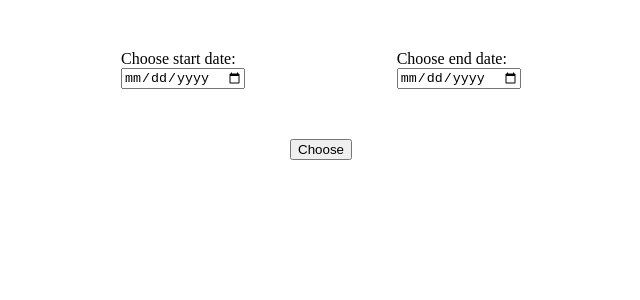
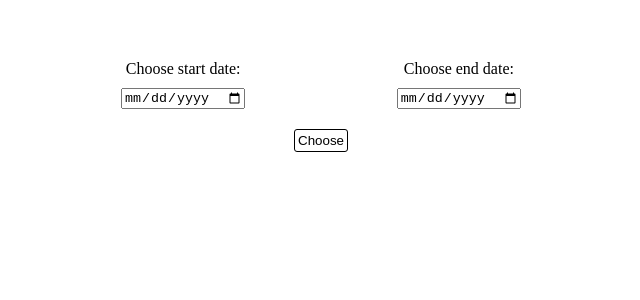
Before and after one commit to daria-ch/calendar, a React (Create React App) app: page / in a window 1280 px wide. Shown: the top 300 px of the page, without its empty margins (319-959 px from the left). Built offline with nearby package versions, Linux system fonts and the light colour scheme.

Commit message:
created Planner and DatePicker

```diff
--- a/src/App.css
+++ b/src/App.css
@@ -2,13 +2,6 @@
     text-align: center;
 }
 
-.planner {
-    display: flex;
-    margin: 50px auto;
-    max-width: 400px;
-    justify-content: space-between;
-    text-align: left;
-}
 
 
 @media (prefers-reduced-motion: no-preference) {
--- a/src/App.js
+++ b/src/App.js
@@ -1,36 +1,11 @@
 import React, {Component} from 'react';
-import './App.css';
-import DatePicker from "./components/DatePicker/DatePicker";
-
+import Planner from "./containers/Planner/Planner";
 
 class App extends Component {
-
-    state = {
-        start: '',
-        end: ''
-    };
-
-
     render() {
         return (
             <div className='App'>
-                <form>
-                    <div className='planner'>
-                        <div className='planner-item'>
-                            <DatePicker
-                                id='start'
-                                label='Choose start date:'
-                                name='start'/>
-                        </div>
-                        <div className='planner-item'>
-                            <DatePicker
-                                id='end'
-                                label='Choose end date:'
-                                name='end'/>
-                        </div>
-                    </div>
-                    <button>Choose</button>
-                </form>
+                <Planner/>
             </div>
         );
     }
--- a/src/components/DatePicker/DatePicker.css
+++ b/src/components/DatePicker/DatePicker.css
@@ -1,4 +1,9 @@
 .datepicker {
     display: flex;
     flex-direction: column;
+    align-items: center;
 }
+
+label {
+    margin-bottom: 10px;
+}
--- /dev/null
+++ b/src/containers/Planner/Planner.css
@@ -0,0 +1,21 @@
+.planner {
+    display: flex;
+    justify-content: space-between;
+    text-align: left;
+}
+
+.planner-form {
+    margin: 50px auto;
+    max-width: 400px;
+    padding: 10px;
+    text-align: center;
+}
+
+.planner-button {
+    background: transparent;
+    border: 1px solid #000;
+    border-radius: 3px;
+    padding: 3px;
+    cursor: pointer;
+    margin-top: 20px;
+}
--- /dev/null
+++ b/src/containers/Planner/Planner.js
@@ -0,0 +1,37 @@
+import React, {Component} from 'react';
+import DatePicker from "../../components/DatePicker/DatePicker";
+import './Planner.css';
+
+class Planner extends Component {
+    state = {
+        start: '',
+        end: ''
+    };
+
+
+    render() {
+        return (
+            <div className='App'>
+                <form className='planner-form'>
+                    <div className='planner'>
+                        <div className='planner-item'>
+                            <DatePicker
+                                id='start'
+                                label='Choose start date:'
+                                name='start'/>
+                        </div>
+                        <div className='planner-item'>
+                            <DatePicker
+                                id='end'
+                                label='Choose end date:'
+                                name='end'/>
+                        </div>
+                    </div>
+                    <button className='planner-button'>Choose</button>
+                </form>
+            </div>
+        );
+    }
+}
+
+export default Planner;
```
